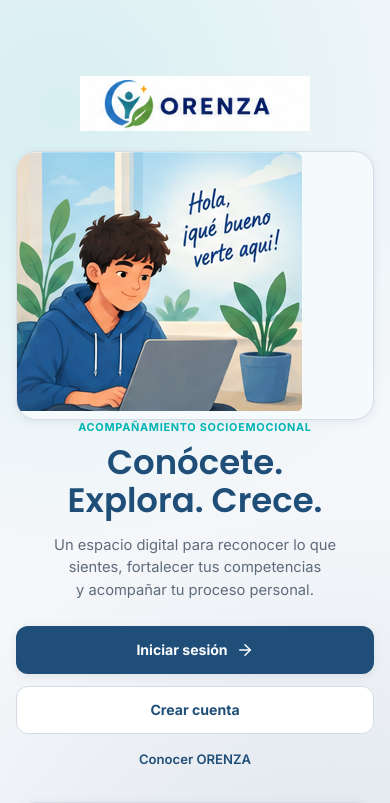
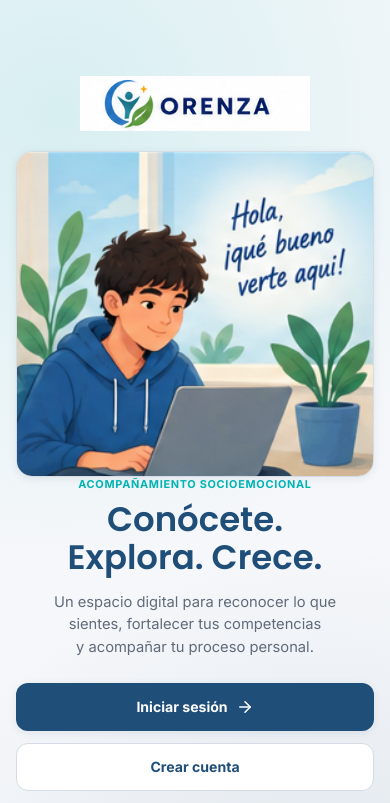
Before and after one commit to Pepealdana/ORENZA, a React (Vite) app: page / in a window 390 px wide. Shown: the top 803 px of the page. Built offline with nearby package versions, Linux system fonts and the light colour scheme; no server answers.

Commit message:
style: ajusta presentacion responsive de ilustraciones PNG

```diff
--- a/src/components/visual/IdentityVisual.module.css
+++ b/src/components/visual/IdentityVisual.module.css
@@ -1,17 +1,56 @@
 .visual {
   width: 100%;
-  aspect-ratio: 4 / 3;
+  min-height: 220px;
   flex: 0 0 auto;
   overflow: hidden;
-  background-color: #f5fafc;
-  background-repeat: no-repeat;
-  background-size: 300% 300%;
+  display: flex;
+  align-items: center;
+  justify-content: center;
+  background: #f8fbfc;
   border: 1px solid var(--color-gray-medium);
   border-radius: var(--radius-card);
   box-shadow: var(--shadow-1);
 }
-.hero { width: 100%; }
-.compact { width: 190px; flex: 0 0 190px; }
+
+.image {
+  display: block;
+  width: 100%;
+  height: auto;
+  max-height: 460px;
+  object-fit: contain;
+}
+
+.hero {
+  width: 100%;
+}
+
+.compact {
+  width: 190px;
+  min-height: 150px;
+  flex: 0 0 190px;
+}
+
+.compact .image {
+  max-height: 190px;
+}
+
 @media (max-width: 700px) {
-  .compact { width: 100%; flex-basis: auto; }
+  .visual {
+    min-height: 180px;
+    border-radius: 16px;
+  }
+
+  .image {
+    max-height: 360px;
+  }
+
+  .compact {
+    width: 100%;
+    min-height: 180px;
+    flex-basis: auto;
+  }
+
+  .compact .image {
+    max-height: 300px;
+  }
 }
```
